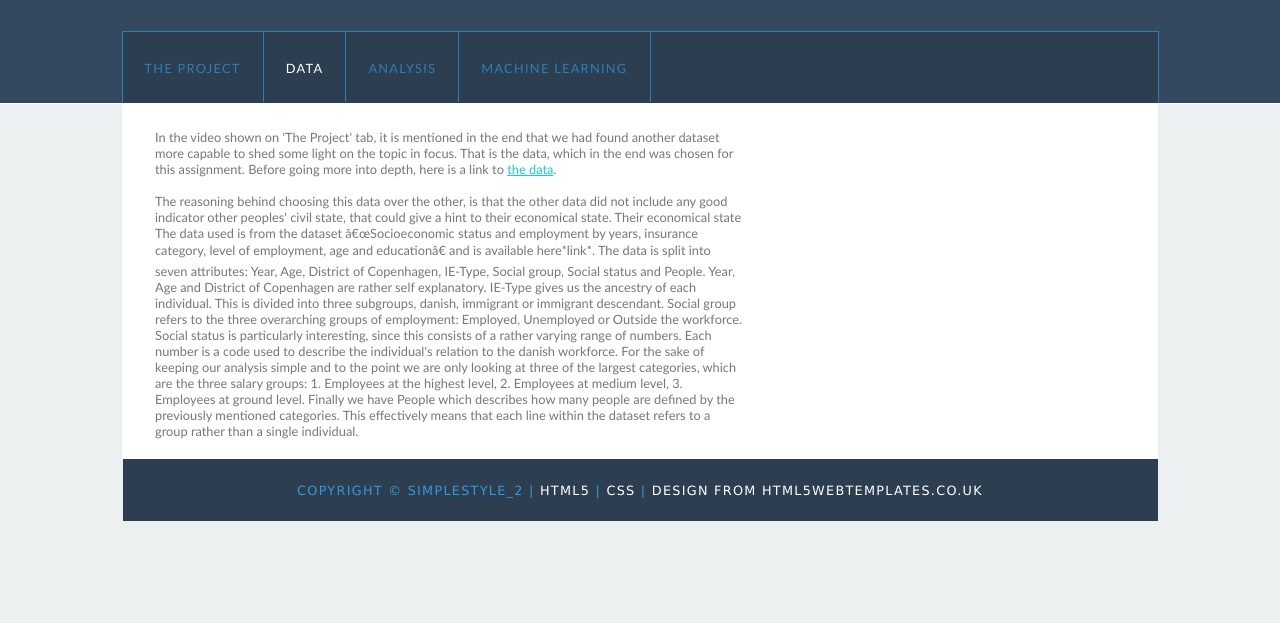
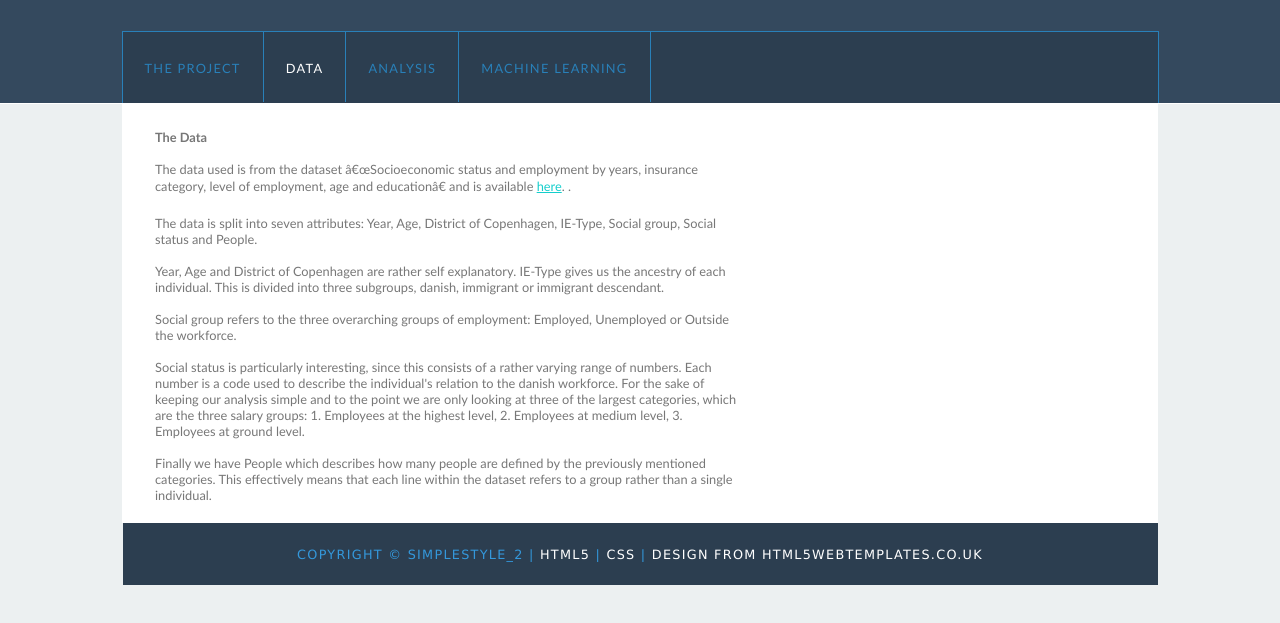
Before and after one commit to MartinKPedersen/MartinKPedersen.github.io, a plain HTML site: page data.html in a window 1280 px wide. Shown: the part 147-770 px from the top of the page. Drawn offline with Linux system fonts and the light colour scheme.

Commit message:
Update data.html

```diff
--- a/data.html
+++ b/data.html
@@ -41,24 +41,19 @@
       </div>
       <div id="content">
         <!-- insert the page content here -->
-
-      In the video shown on 'The Project' tab, it is mentioned in the end that we had found another dataset more capable to shed some light on the topic in focus. That is the data, which in the end was chosen for this assignment. Before going more into depth, here is a link to <a href="http://data.kk.dk/dataset/sociookonomisk-status-ledighed-efter-ar-forsikringskategori-ledighedsgrad-alder-og-uddannelse" target="_blank">the data</a>. <br><br>
-
-      The reasoning behind choosing this data over the other, is that the other data did not include any good indicator other peoples' civil state, that could give a hint to their economical state.
-      Their economical state
-
-
-        The data used is from the dataset “Socioeconomic status and employment by years, insurance category, level of employment, age and education” and is available here*link*.
-
-The data is split into seven attributes: Year, Age, District of Copenhagen, IE-Type, Social group, Social status and People.
-
-Year, Age and District of Copenhagen are rather self explanatory. IE-Type gives us the ancestry of each individual. This is divided into three subgroups, danish, immigrant or immigrant descendant.
-
-Social group refers to the three overarching groups of employment: Employed, Unemployed or Outside the workforce.
-
-Social status is particularly interesting, since this consists of a rather varying range of numbers. Each number is a code used to describe the individual's relation to the danish workforce. For the sake of keeping our analysis simple and to the point we are only looking at three of the largest categories, which are the three salary groups: 1. Employees at the highest level, 2. Employees at medium level, 3. Employees at ground level.
-
-Finally we have People which describes how many people are defined by the previously mentioned categories. This effectively means that each line within the dataset refers to a group rather than a single individual.
+        <b>The Data</b>
+        <br></br>
+        The data used is from the dataset “Socioeconomic status and employment by years, insurance category, level of employment, age and education” and is available <a href="http://data.kk.dk/dataset/sociookonomisk-status-ledighed-efter-ar-forsikringskategori-ledighedsgrad-alder-og-uddannelse" target="_blank">here</a>. .
+       <br></br>
+        The data is split into seven attributes: Year, Age, District of Copenhagen, IE-Type, Social group, Social status and People.
+      <br></br>
+        Year, Age and District of Copenhagen are rather self explanatory. IE-Type gives us the ancestry of each individual. This is divided into three subgroups, danish, immigrant or immigrant descendant.
+      <br></br>
+        Social group refers to the three overarching groups of employment: Employed, Unemployed or Outside the workforce.
+      <br></br>
+        Social status is particularly interesting, since this consists of a rather varying range of numbers. Each number is a code used to describe the individual's relation to the danish workforce. For the sake of keeping our analysis simple and to the point we are only looking at three of the largest categories, which are the three salary groups: 1. Employees at the highest level, 2. Employees at medium level, 3. Employees at ground level.
+      <br></br>
+        Finally we have People which describes how many people are defined by the previously mentioned categories. This effectively means that each line within the dataset refers to a group rather than a single individual.
 
 
 
```
